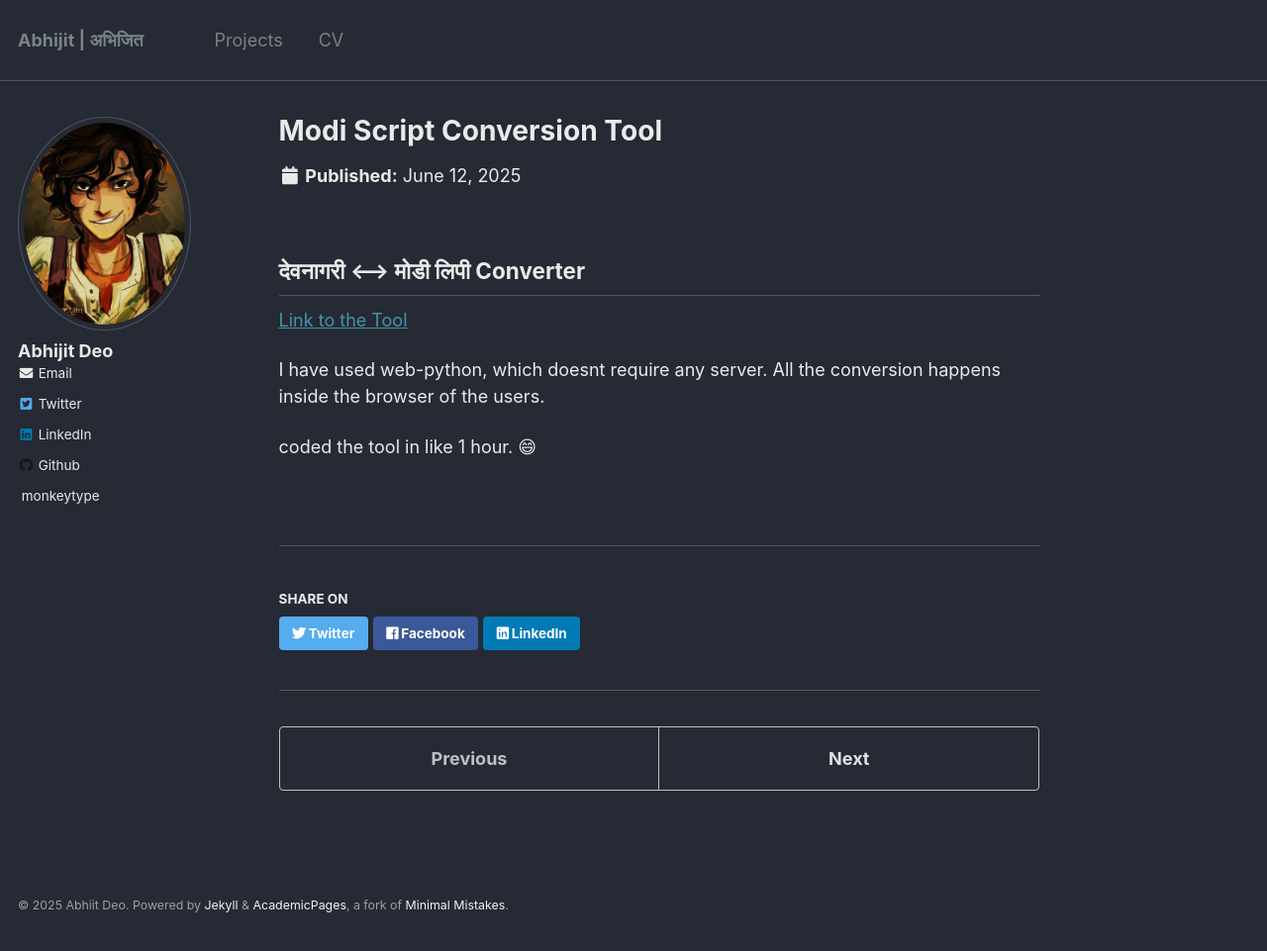
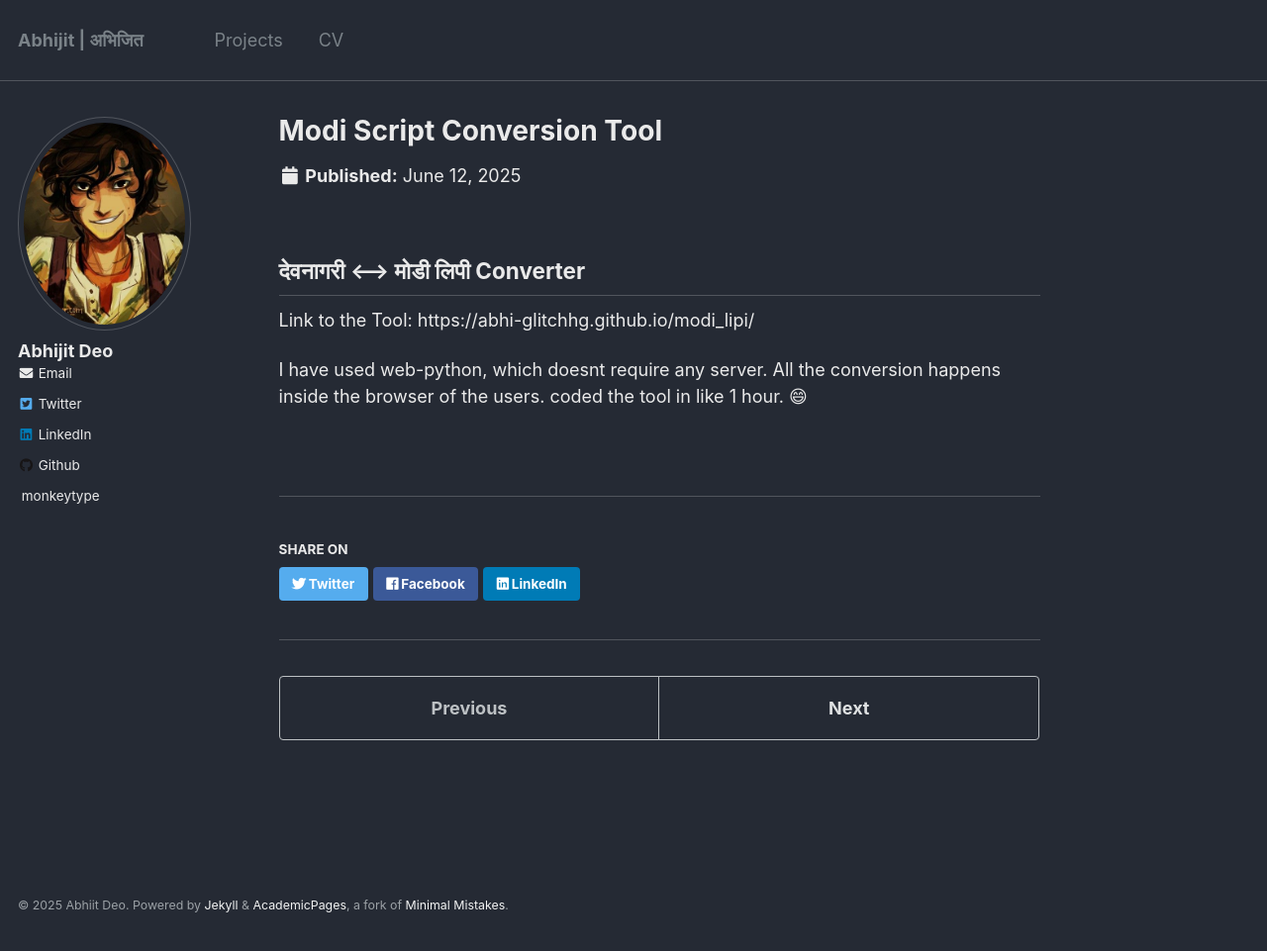
Before and after one commit to abhi-glitchhg/abhi-glitchhg.github.io, a Jekyll site: the page built from _projects/modi_script.md, in a window 1280 px wide and 961 px high. Shown: the whole window at 99% size. Built offline with Jekyll 4.4.1, drawn with Linux system fonts in a browser that asks for light colours.

Commit message:
Update modi_script.md

```diff
--- a/_projects/modi_script.md
+++ b/_projects/modi_script.md
@@ -9,11 +9,6 @@ date: 2025-06-12
 
 ## देवनागरी ⟷ मोडी लिपी Converter
 
+Link to the Tool: https://abhi-glitchhg.github.io/modi_lipi/
 
-[Link to the Tool](https://abhi-glitchhg.github.io/modi_lipi)
-
-
-I have used web-python, which doesnt require any server. All the conversion happens inside the browser of the users.
-
-
-coded the tool in like 1 hour. 😄
+I have used web-python, which doesnt require any server. All the conversion happens inside the browser of the users. coded the tool in like 1 hour. 😄
```
